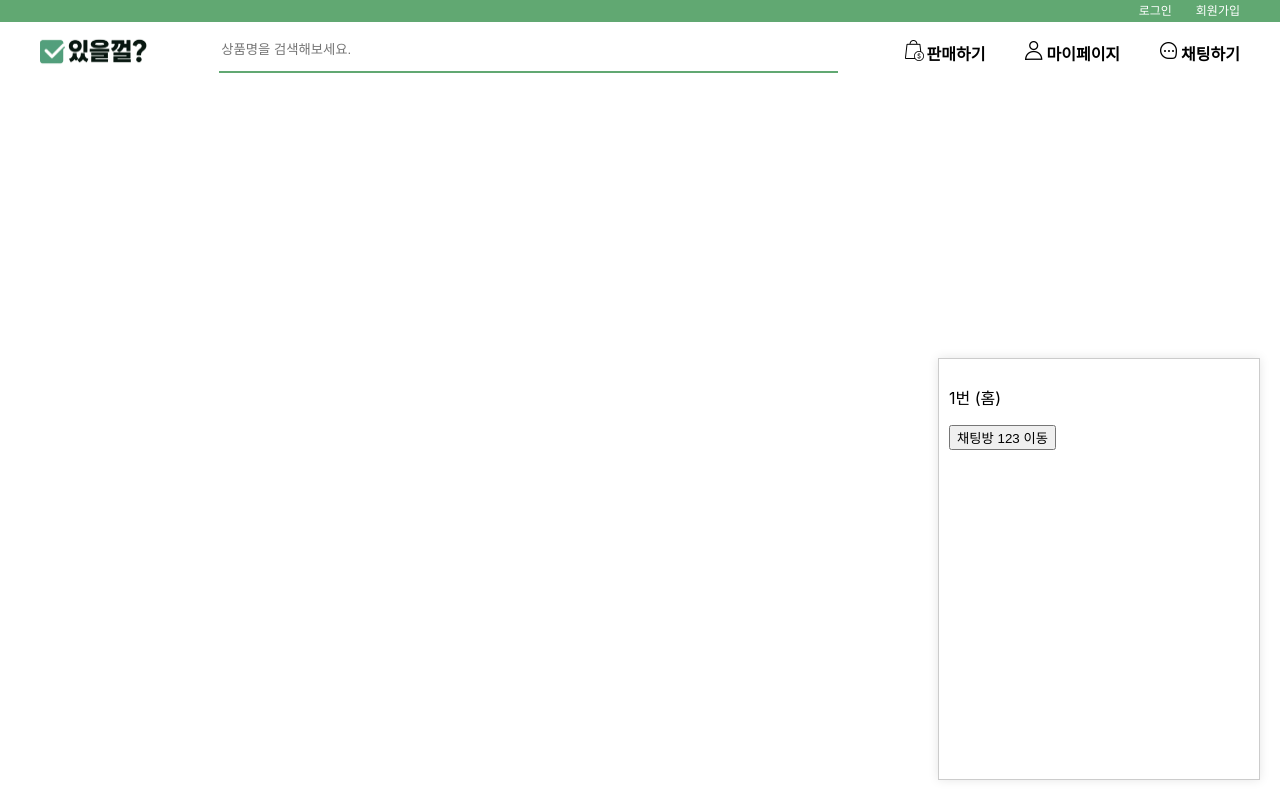
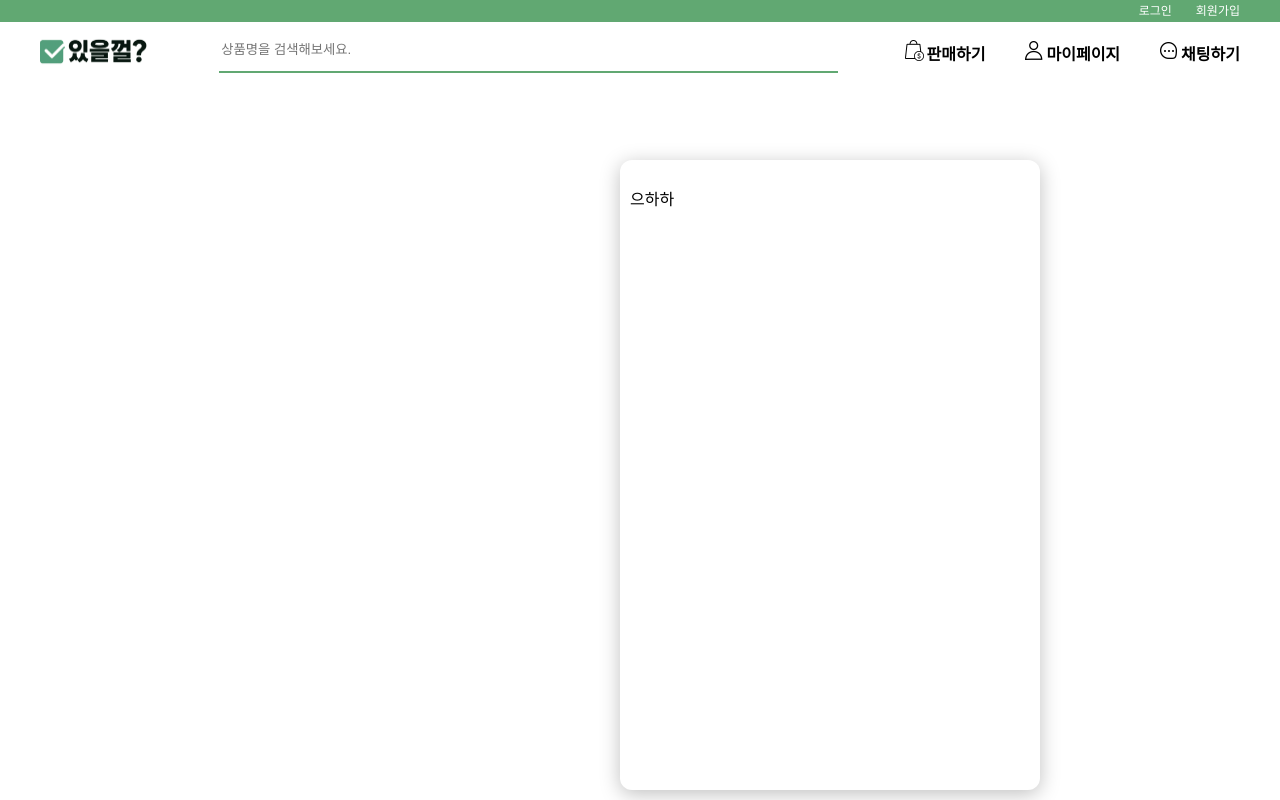
Before and after one commit to owtdxv/secondhand-marketplace, a React (Vite) app in the folder app/: page /room/1 in a window 1280 px wide. Both pictures are taken after a click on the item "채팅하기". Built offline with nearby package versions, Linux system fonts and the light colour scheme.

Commit message:
feat: 약식 디자인

```diff
--- a/app/src/components/chat/ChatWidget.tsx
+++ b/app/src/components/chat/ChatWidget.tsx
@@ -6,16 +6,8 @@ import {
   useNavigate,
   useParams,
 } from "react-router-dom";
-
-const Home = () => {
-  const navigate = useNavigate();
-  return (
-    <>
-      <p>1번 (홈)</p>
-      <button onClick={() => navigate("/room/123")}>채팅방 123 이동</button>
-    </>
-  );
-};
+import styles from "@/styles/components/chatWidget.module.css";
+import ChatRoomListContainer from "../../pages/chatRoomList";
 
 const Room = () => {
   const navigate = useNavigate();
@@ -30,23 +22,10 @@ const Room = () => {
 
 const ChatWidget: React.FC = () => {
   return (
-    <div
-      style={{
-        position: "fixed",
-        bottom: 20,
-        right: 20,
-        width: 300,
-        height: 400,
-        border: "1px solid #ccc",
-        backgroundColor: "white",
-        zIndex: 1000,
-        boxShadow: "0 0 10px rgba(0,0,0,0.1)",
-        padding: 10,
-      }}
-    >
+    <div className={styles.chatWidgetContainer}>
       <MemoryRouter>
         <Routes>
-          <Route path="/" element={<Home />} />
+          <Route path="/" element={<ChatRoomListContainer />} />
           <Route path="/room/:id" element={<Room />} />
         </Routes>
       </MemoryRouter>
--- /dev/null
+++ b/app/src/pages/chatRoomList/ChatRoomList.tsx
@@ -0,0 +1,9 @@
+const ChatRoomList = () => {
+  return (
+    <div className="">
+      <p>으하하</p>
+    </div>
+  );
+};
+
+export default ChatRoomList;
--- /dev/null
+++ b/app/src/pages/chatRoomList/index.tsx
@@ -0,0 +1,8 @@
+import { useState } from "react";
+import ChatRoomList from "./ChatRoomList";
+
+const ChatRoomListContainer = () => {
+  return <ChatRoomList />;
+};
+
+export default ChatRoomListContainer;
--- /dev/null
+++ b/app/src/styles/components/chatWidget.module.css
@@ -0,0 +1,12 @@
+.chatWidgetContainer {
+  position: fixed;
+  bottom: 10px;
+  right: 240px;
+  width: 400px;
+  height: 610px;
+  background-color: white;
+  border-radius: 12px;
+  z-index: 1000;
+  box-shadow: 0 4px 20px rgba(0, 0, 0, 0.25);
+  padding: 10px;
+}
```
